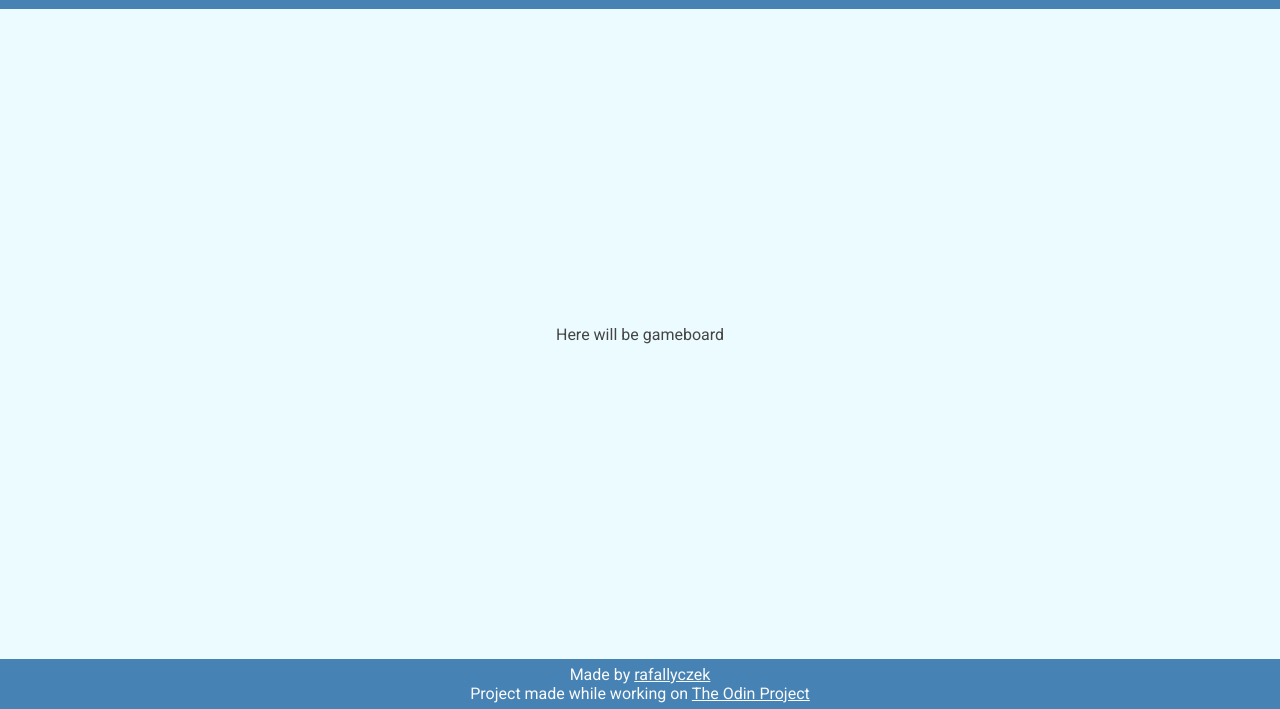
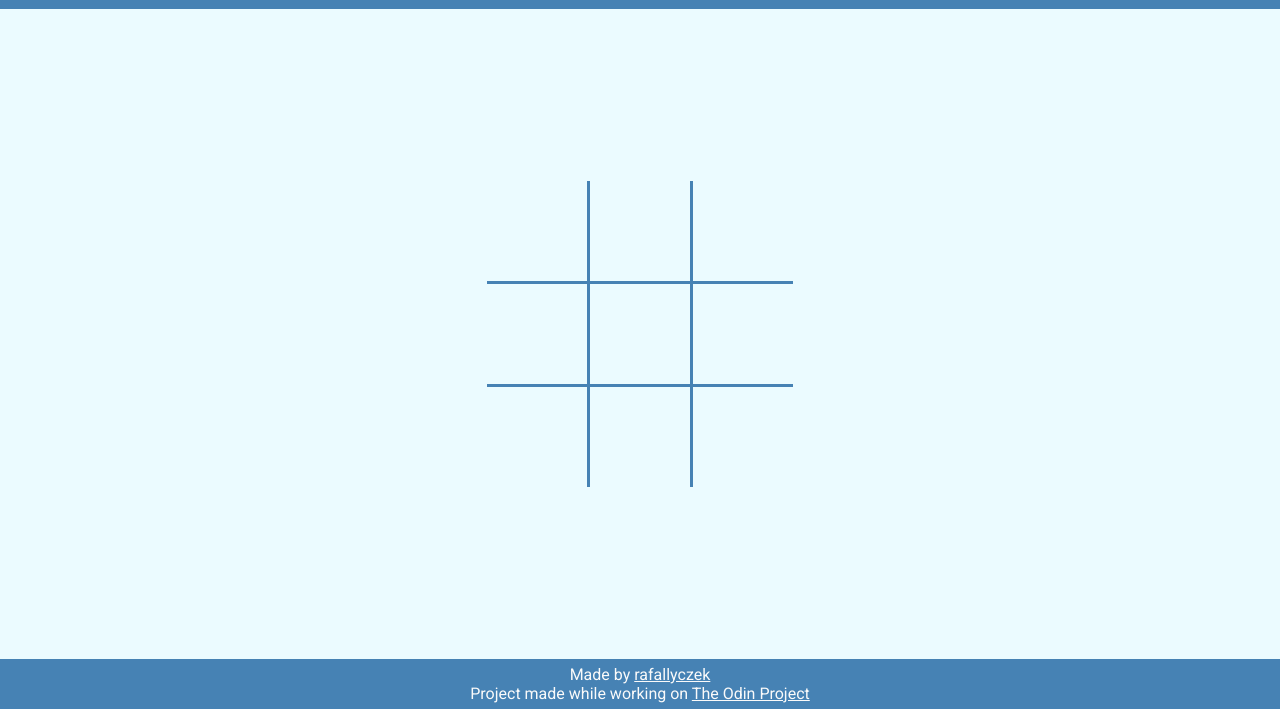
Before and after one commit to rafallyczek/tic-tac-toe, a plain HTML site: page index.html in a window 1280 px wide. Shown: the part 91-800 px from the top of the page. Drawn offline with Linux system fonts and the light colour scheme.

Commit message:
Add board generation functions
Added displayBoard and clearBoard functions which
generate and clear game board respectively.

```diff
--- a/css/style.css
+++ b/css/style.css
@@ -13,6 +13,7 @@
   --clr-dark: hsl(0, 0%, 27%);
 
   --clr-primary: hsl(207, 44%, 49%);
+  --clr-primary-medium: hsl(193, 100%, 90%);
   --clr-primary-light: hsl(193, 100%, 96%);
 }
 
@@ -52,6 +53,29 @@ footer {
   place-content: center;
 }
 
+.gameboard {
+  display: grid;
+  grid-template: repeat(3, 100px) / repeat(3, 100px);
+  gap: 3px;
+  font-size: 0;
+}
+
+/* Buttons */
+
+.boardTile {
+  width: 100px;
+  height: 100px;
+  margin: 0;
+  border: none;
+  cursor: pointer;
+  background-color: var(--clr-primary-light);
+  font-size: 1rem;
+}
+
+.boardTile:hover {
+  background-color: var(--clr-primary-medium);
+}
+
 /* Utility classes */
 
 .text-center {
--- a/index.html
+++ b/index.html
@@ -16,8 +16,8 @@
             <h1>Tic Tac Toe</h1>
         </header>
         <main class="bgc-primary-light text-clr-dark">
-            <div class="gameboard">
-                Here will be gameboard
+            <div class="gameboard bgc-primary">
+
             </div>
         </main>
         <footer class="bgc-primary text-center">
--- a/javascript/script.js
+++ b/javascript/script.js
@@ -1,3 +1,28 @@
 const gameModule = (() => {
   const gameboard = [];
+
+  //DOM
+  const board = document.querySelector(".gameboard");
+
+  _displayBoard();
+
+  function _displayBoard() {
+    _clearBoard();
+    for (let i = 0; i < 9; i++) {
+      const button = document.createElement("button");
+      button.classList.add("boardTile");
+      if (gameboard[i]) {
+        button.textContent = gameboard[i];
+      }
+      board.appendChild(button);
+    }
+  }
+
+  function _clearBoard() {
+    let child = board.firstElementChild;
+    while (child) {
+      board.removeChild(child);
+      child = board.firstElementChild;
+    }
+  }
 })();
```
